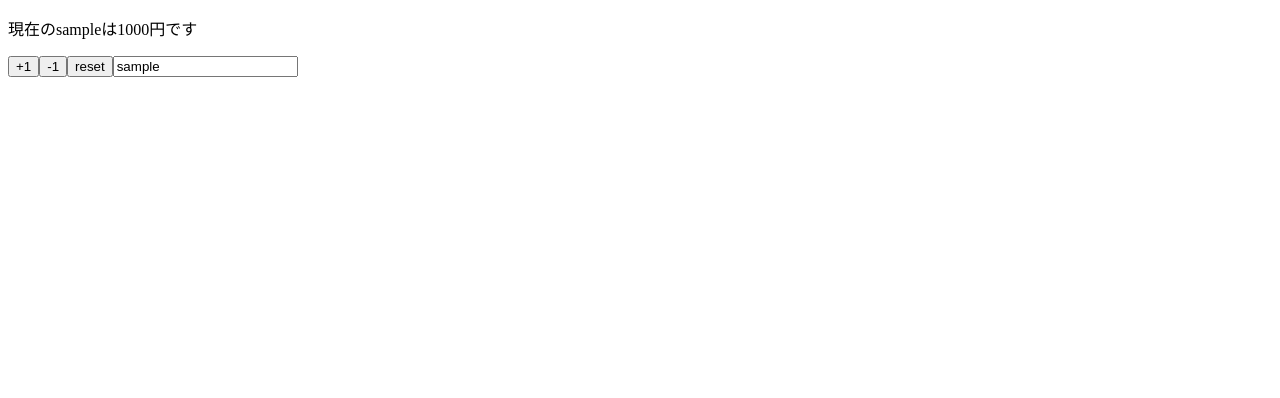
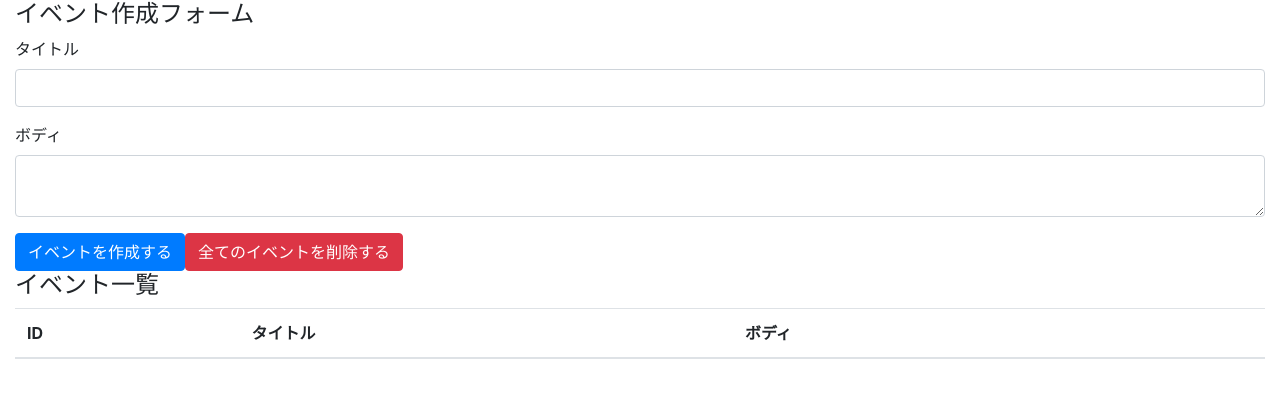
Before and after one commit to wakazoku/sample_react_hooks, a React (Create React App) app: page / in a window 1280 px wide. Shown: the top 398 px of the page. Built offline with nearby package versions, Linux system fonts and the light colour scheme.

Commit message:
bootstrapを導入する

```diff
--- a/package.json
+++ b/package.json
@@ -3,6 +3,7 @@
   "version": "0.1.0",
   "private": true,
   "dependencies": {
+    "bootstrap": "4.3.1",
     "react": "^17.0.1",
     "react-dom": "^17.0.1",
     "react-scripts": "3.0.1"
--- a/src/App.js
+++ /dev/null
@@ -1,53 +0,0 @@
-import React, { useState, useEffect } from "react";
-
-const App = (props) => {
-  const [state, setState] = useState(props);
-  const { name, price } = state;
-
-  useEffect(() => {
-    console.log("this is like componentDidMount");
-  }, []);
-
-  useEffect(() => {
-    console.log("this is like componentDidUpdate");
-  });
-
-  useEffect(() => {
-    console.log("this calback is for name only ");
-  }, [name]);
-
-  return (
-    <>
-      <p>
-        現在の{name}は{price}円です
-      </p>
-      <button
-        onClick={() => {
-          setState({ ...state, price: price + 1 });
-        }}
-      >
-        +1
-      </button>
-      <button
-        onClick={() => {
-          setState({ ...state, price: price - 1 });
-        }}
-      >
-        -1
-      </button>
-      <button onClick={() => setState(props)}>reset</button>
-      <input
-        type="text"
-        value={name}
-        onChange={(e) => setState({ ...state, name: e.target.value })}
-      />
-    </>
-  );
-};
-
-App.defaultProps = {
-  name: "sample",
-  price: 1000,
-};
-
-export default App;
--- /dev/null
+++ b/src/components/App.js
@@ -0,0 +1,39 @@
+import React from "react";
+import "bootstrap/dist/css/bootstrap.min.css";
+
+const App = () => {
+  return (
+    <div className="container-fluid">
+      <h4>イベント作成フォーム</h4>
+      <form>
+        <div className="form-group">
+          <label htmlFor="formEventTitle">タイトル</label>
+          <input type="text" className="form-control" id="formEventTitle" />
+        </div>
+
+        <div className="form-group">
+          <label htmlFor="formEventBody">ボディ</label>
+          <textarea className="form-control" id="formEventBody" />
+        </div>
+
+        <button className="btn btn-primary">イベントを作成する</button>
+        <button className="btn btn-danger">全てのイベントを削除する</button>
+      </form>
+
+      <h4>イベント一覧</h4>
+      <table className="table table-hover">
+        <thead>
+          <tr>
+            <th>ID</th>
+            <th>タイトル</th>
+            <th>ボディ</th>
+            <th></th>
+          </tr>
+        </thead>
+        <tbody></tbody>
+      </table>
+    </div>
+  );
+};
+
+export default App;
--- a/src/index.js
+++ b/src/index.js
@@ -1,5 +1,5 @@
 import React from "react";
 import ReactDOM from "react-dom";
-import App from "./App";
+import App from "./components/App";
 
 ReactDOM.render(<App />, document.getElementById("root"));
```
Also changed, not shown: 1 other file (tests, documents, lock files or other folders).
